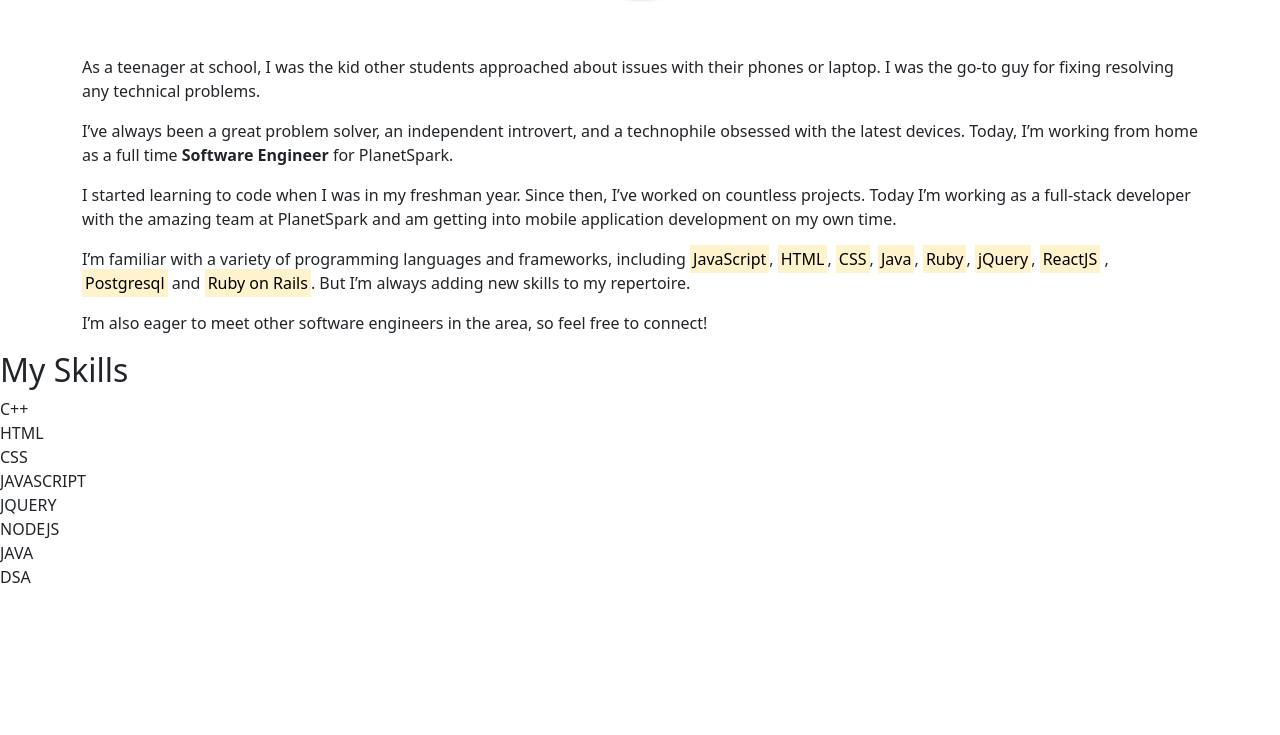
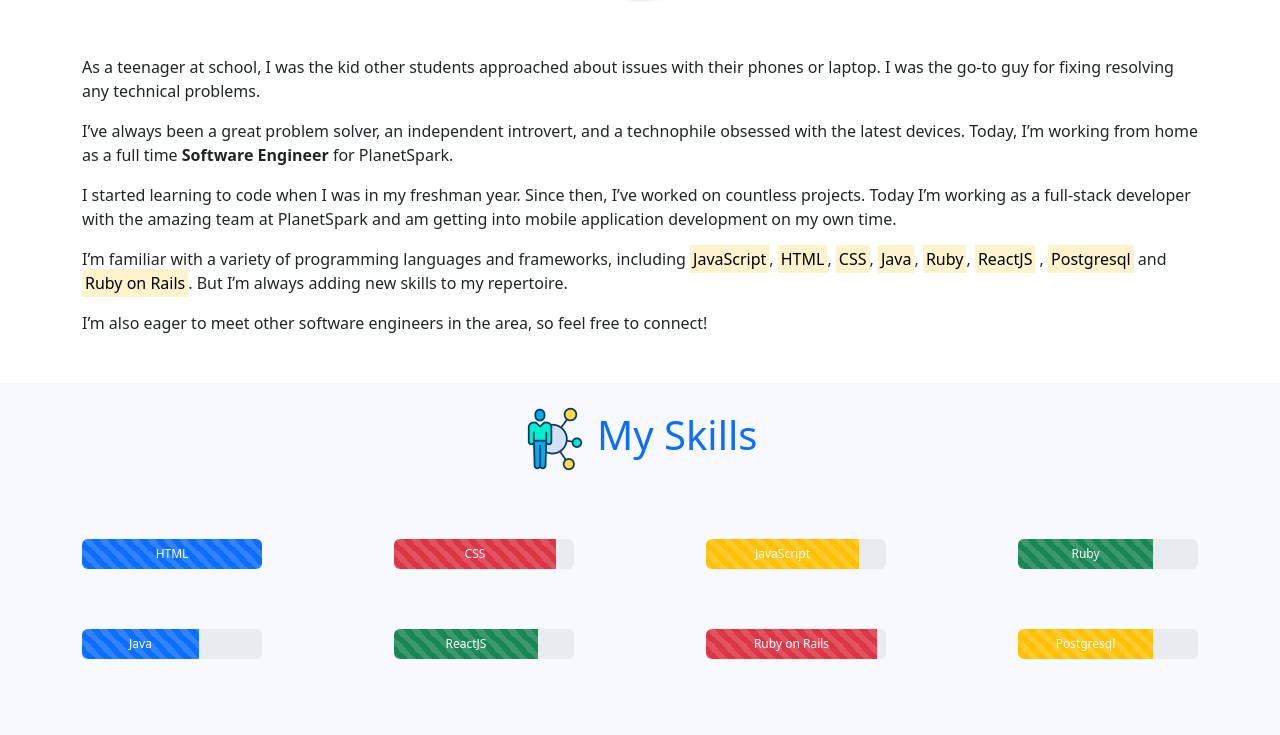
Before and after one commit to iamrit01/Portfolio-ammy, a plain HTML site: page index.html in a window 1280 px wide. Shown: the part 425-1160 px from the top of the page. Before the commit the page ends 1014 px from the top, so only its background shows below. Drawn offline with nearby package versions, Linux system fonts and the light colour scheme.

Commit message:
my skills section is complete

```diff
--- a/css/style.css
+++ b/css/style.css
@@ -52,3 +52,36 @@
   height: 201px;
   border-radius: 50%;
 }
+.short-description {
+  height: 20rem;
+}
+.my-skills {
+  height: 22rem;
+  display: flex;
+  flex-direction: column;
+  justify-content: space-between;
+  background-color: ghostwhite;
+}
+.outer-skill_container {
+  width: 180px;
+  height: 30px;
+}
+.progress {
+  height: 30px !important;
+}
+.skills-first_row {
+  display: flex;
+  justify-content: space-between;
+  align-items: center;
+}
+.skills-second_row {
+  display: flex;
+  justify-content: space-between;
+  align-items: center;
+}
+.my-skills_skills {
+  height: 15rem;
+  display: flex;
+  flex-direction: column;
+  justify-content: space-evenly;
+}
--- a/index.html
+++ b/index.html
@@ -51,7 +51,7 @@
         </div>
       </nav>
 
-      <section class="introduction-selection">
+      <section class="introduction-selection mt-3">
         <h1 class="text-light">Hi, I am <strong>Abhishek verma</strong></h1>
         <div class="social-links-section">
           <a
@@ -88,7 +88,7 @@
         />
       </div>
     </div>
-    <div class="container">
+    <div class="container mb-2">
       <section class="short-description">
         <p>
           As a teenager at school, I was the kid other students approached about
@@ -111,9 +111,9 @@
           I’m familiar with a variety of programming languages and frameworks,
           including <mark>JavaScript</mark>, <mark>HTML</mark>,
           <mark>CSS</mark>, <mark>Java</mark>, <mark>Ruby</mark>,
-          <mark>jQuery</mark>, <mark>ReactJS</mark> ,
-          <mark>Postgresql</mark> and <mark>Ruby on Rails</mark>. But I’m always
-          adding new skills to my repertoire.
+          <mark>ReactJS</mark> , <mark>Postgresql</mark> and
+          <mark>Ruby on Rails</mark>. But I’m always adding new skills to my
+          repertoire.
         </p>
         <p>
           I’m also eager to meet other software engineers in the area, so feel
@@ -121,30 +121,130 @@
         </p>
       </section>
     </div>
-    <div class="my-skills" id="skills">
-      <h2 class="section-title section-title-skills">My Skills</h2>
-      <div class="my-skills__skills">
-        <div class="outer-skill__div">
-          <div id="skill1">C++</div>
-        </div>
-        <div class="outer-skill__div">
-          <div id="skill2">HTML</div>
-        </div>
-        <div class="outer-skill__div"><div id="skill3">CSS</div></div>
-        <div class="outer-skill__div"><div id="skill4">JAVASCRIPT</div></div>
-        <div class="outer-skill__div changes5">
-          <div id="skill5">JQUERY</div>
-        </div>
-        <div class="outer-skill__div changes6">
-          <div id="skill6">NODEJS</div>
-        </div>
-        <div class="outer-skill__div changes7">
-          <div id="skill7">JAVA</div>
-        </div>
-        <div class="outer-skill__div changes7">
-          <div id="skill8">DSA</div>
+    <section class="my-skills">
+      <div class="container pt-4">
+        <h1 class="text-center text-primary">
+          <img src="img/skills_icon.png" alt="skill_icon" /> My Skills
+        </h1>
+        <div class="my-skills_skills">
+          <div class="skills-first_row">
+            <div class="outer-skill_container">
+              <div class="progress">
+                <div
+                  class="progress-bar progress-bar-striped"
+                  role="progressbar"
+                  style="width: 100%"
+                  aria-valuenow="10"
+                  aria-valuemin="0"
+                  aria-valuemax="100"
+                >
+                  HTML
+                </div>
+              </div>
+            </div>
+            <div class="outer-skill_container">
+              <div class="progress">
+                <div
+                  class="progress-bar progress-bar-striped bg-danger"
+                  role="progressbar"
+                  style="width: 90%"
+                  aria-valuenow="10"
+                  aria-valuemin="0"
+                  aria-valuemax="100"
+                >
+                  CSS
+                </div>
+              </div>
+            </div>
+            <div class="outer-skill_container">
+              <div class="progress">
+                <div
+                  class="progress-bar progress-bar-striped bg-warning"
+                  role="progressbar"
+                  style="width: 85%"
+                  aria-valuenow="10"
+                  aria-valuemin="0"
+                  aria-valuemax="100"
+                >
+                  JavaScript
+                </div>
+              </div>
+            </div>
+            <div class="outer-skill_container">
+              <div class="progress">
+                <div
+                  class="progress-bar progress-bar-striped bg-success"
+                  role="progressbar"
+                  style="width: 75%"
+                  aria-valuenow="10"
+                  aria-valuemin="0"
+                  aria-valuemax="100"
+                >
+                  Ruby
+                </div>
+              </div>
+            </div>
+          </div>
+          <div class="skills-second_row">
+            <div class="outer-skill_container">
+              <div class="progress">
+                <div
+                  class="progress-bar progress-bar-striped"
+                  role="progressbar"
+                  style="width: 65%"
+                  aria-valuenow="10"
+                  aria-valuemin="0"
+                  aria-valuemax="100"
+                >
+                  Java
+                </div>
+              </div>
+            </div>
+            <div class="outer-skill_container">
+              <div class="progress">
+                <div
+                  class="progress-bar progress-bar-striped bg-success"
+                  role="progressbar"
+                  style="width: 80%"
+                  aria-valuenow="10"
+                  aria-valuemin="0"
+                  aria-valuemax="100"
+                >
+                  ReactJS
+                </div>
+              </div>
+            </div>
+            <div class="outer-skill_container">
+              <div class="progress">
+                <div
+                  class="progress-bar progress-bar-striped bg-danger"
+                  role="progressbar"
+                  style="width: 95%"
+                  aria-valuenow="10"
+                  aria-valuemin="0"
+                  aria-valuemax="100"
+                >
+                  Ruby on Rails
+                </div>
+              </div>
+            </div>
+            <div class="outer-skill_container">
+              <div class="progress">
+                <div
+                  class="progress-bar progress-bar-striped bg-warning"
+                  role="progressbar"
+                  style="width: 75%"
+                  aria-valuenow="10"
+                  aria-valuemin="0"
+                  aria-valuemax="100"
+                >
+                  Postgresql
+                </div>
+              </div>
+            </div>
+          </div>
         </div>
       </div>
-    </div>
+    </section>
   </body>
 </html>
```
Also changed, not shown: img/skills_icon.png (added).
